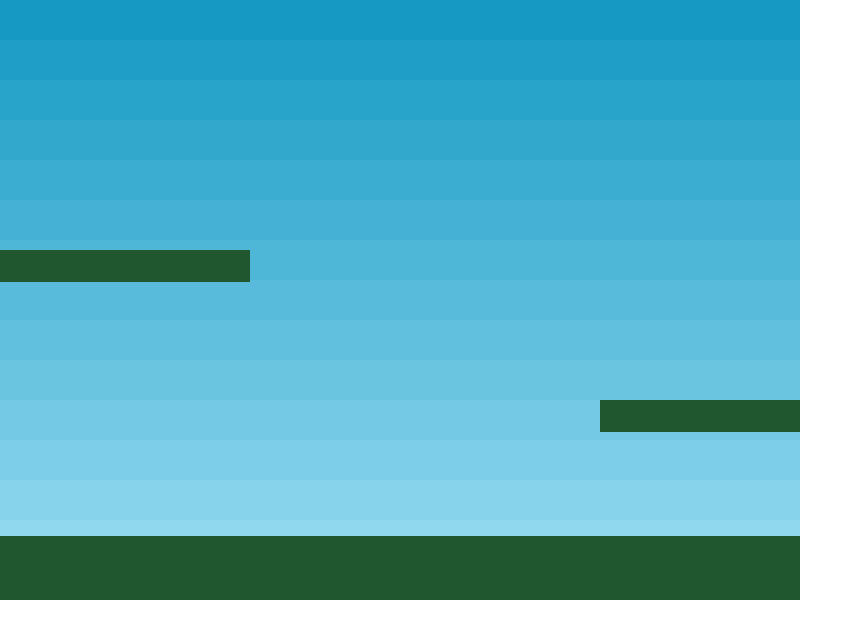
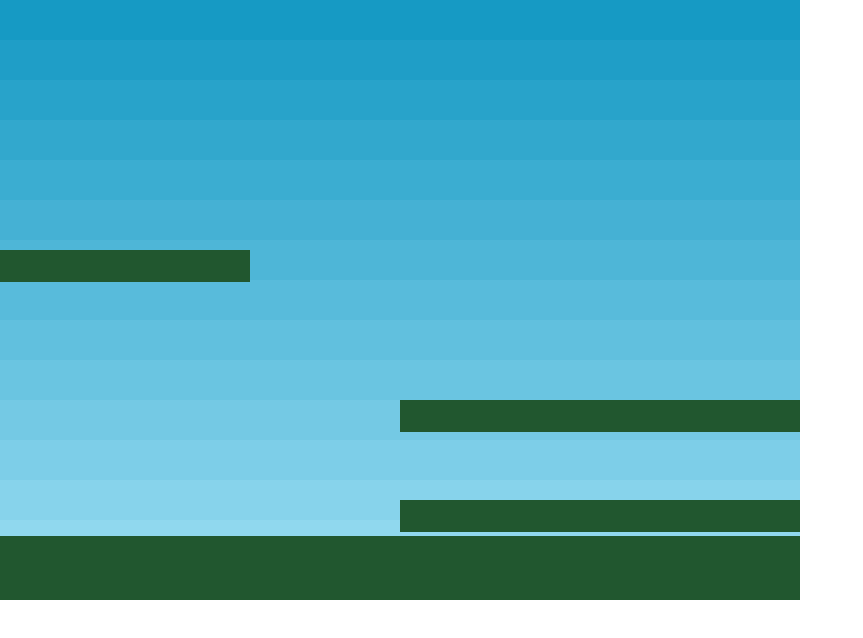
Before and after one commit to zhixinli0904/zhixinli.github.io, a plain HTML site: page part4.html in a window 1280 px wide. Shown: the whole page, without its empty margins (0-863 px from the left). Drawn offline with Linux system fonts and the light colour scheme; animation ran at ten frames a second.

Commit message:
Update part4.html

```diff
--- a/part4.html
+++ b/part4.html
@@ -51,14 +51,14 @@ function create() {
     ground.body.immovable = true;
 
     //  Now let's create two ledges
-    var ledge = platforms.create(600, 400, 'ground');
+    var ledge = platforms.create(400, 400, 'ground');
 
     ledge.body.immovable = true;
 
     ledge = platforms.create(-150, 250, 'ground');
 
     ledge.body.immovable = true;
-     ledge = platforms.create(-400,500,'ground');
+     ledge = platforms.create(400,500,'ground');
 	ledge.body.immovable = true;
 }
 
```
